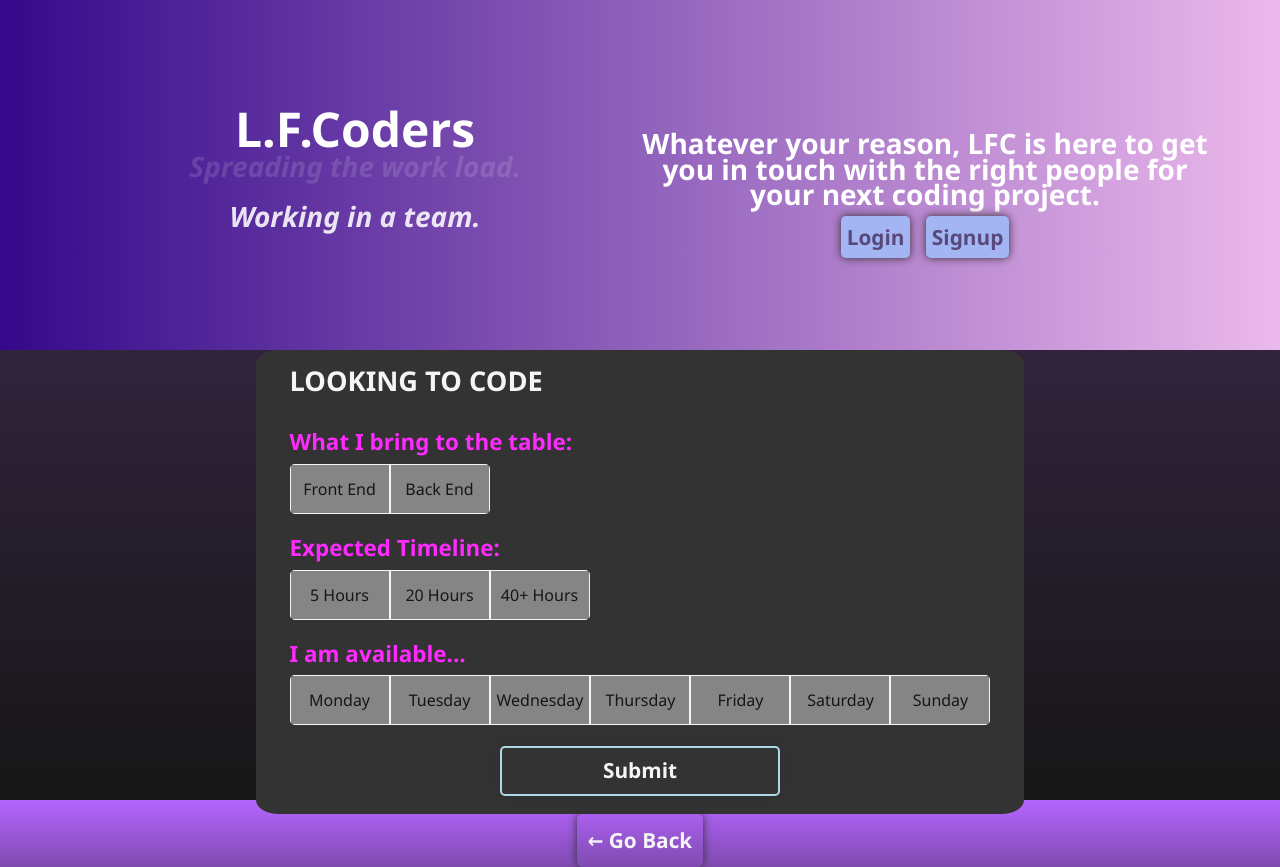
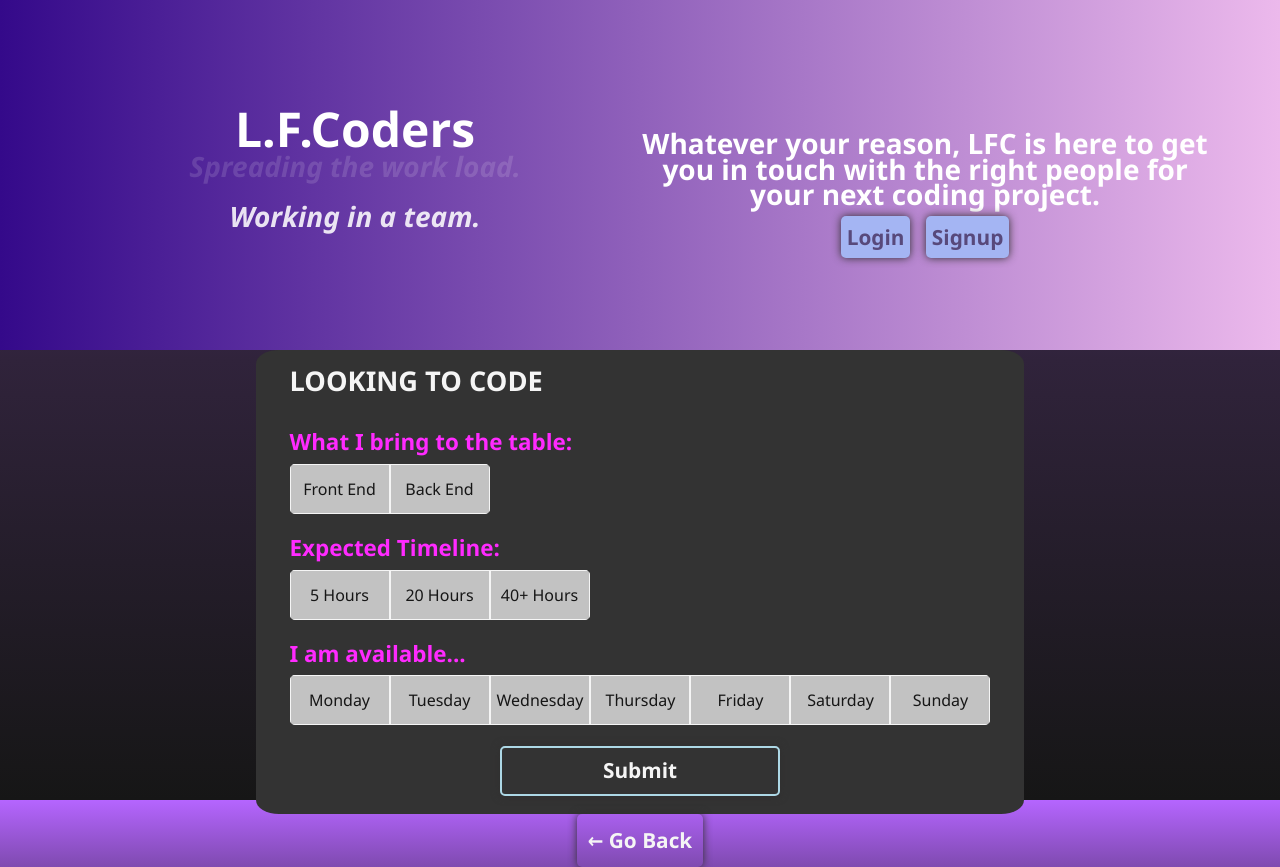
Before and after one commit to LorenzoFTSIC/LFCoders, a React (Create React App) app in the folder client/: page /search in a window 1280 px wide. Built offline with nearby package versions, Linux system fonts and the light colour scheme.

Commit message:
removed unused component stylings on signup, login, profile, and search pages.

```diff
--- a/client/src/pages/Profile.js
+++ b/client/src/pages/Profile.js
@@ -67,11 +67,6 @@ const style = {
   formContent: {
     margin: '3%'
   }
-  // submit: {
-  //   color: 'whitesmoke',
-  //   border: '2px solid lightblue',
-  //   margin: '1% 0'
-  // }
 };
 
 // { profilecollabs }
--- a/client/src/pages/Search.js
+++ b/client/src/pages/Search.js
@@ -5,55 +5,13 @@ import React from 'react';
 // import LTCForm from '../components/LTCForm/LTCForm';
 
 const style = {
-  // container: {
-  //   maxWidth: '40%',
-  //   margin: '0 auto',
-  //   padding: 40,
-  //   background: '#333',
-  //   color: 'whitesmoke',
-  //   fontSize: 18,
-  //   borderRadius: '12px'
-  // },
-  // maintitle: {
-  //   fontSize: 40,
-  //   textAlign: 'center',
-  //   color: 'white',
-  //   marginTop: '10px',
-  //   marginBottom: '40px'
-  // },
-  // title: {
-  //   fontSize: 30,
-  //   textAlign: 'center',
-  //   fontWeight: 'bold',
-  //   color: 'white',
-  //   marginTop: '10px',
-  //   marginBottom: '40px'
-  // },
-  // heading3: {
-  //   fontSize: 25,
-  //   marginTop: '20px'
-  // },
-  // button: {
-  //   fontSize: 15,
-  //   padding: '10px',
-  //   color: 'black',
-  //   fontWeight: 'bold',
-  //   backgroundColor: '#d6d1d1',
-  //   marginLeft: '3px',
-  //   marginBottom: '4px'
-  // }
   Button: {
     minWidth: 100,
-    background: 'rgba(255, 255, 255, 0.4)',
+    background: 'rgba(255, 255, 255, 0.7)',
     border: '1px solid whitesmoke',
     borderRadius: 'none',
     color: '#161616',
   },
-  // submit: {
-  //   color: 'whitesmoke',
-  //   border: '2px solid lightblue',
-  //   margin: '1% 0'
-  // }
 };
 
 const Search = () => {
```
Also changed, not shown: client/src/pages/Login.js (+0 -40 lines), client/src/pages/Signup.js (+0 -43 lines).
